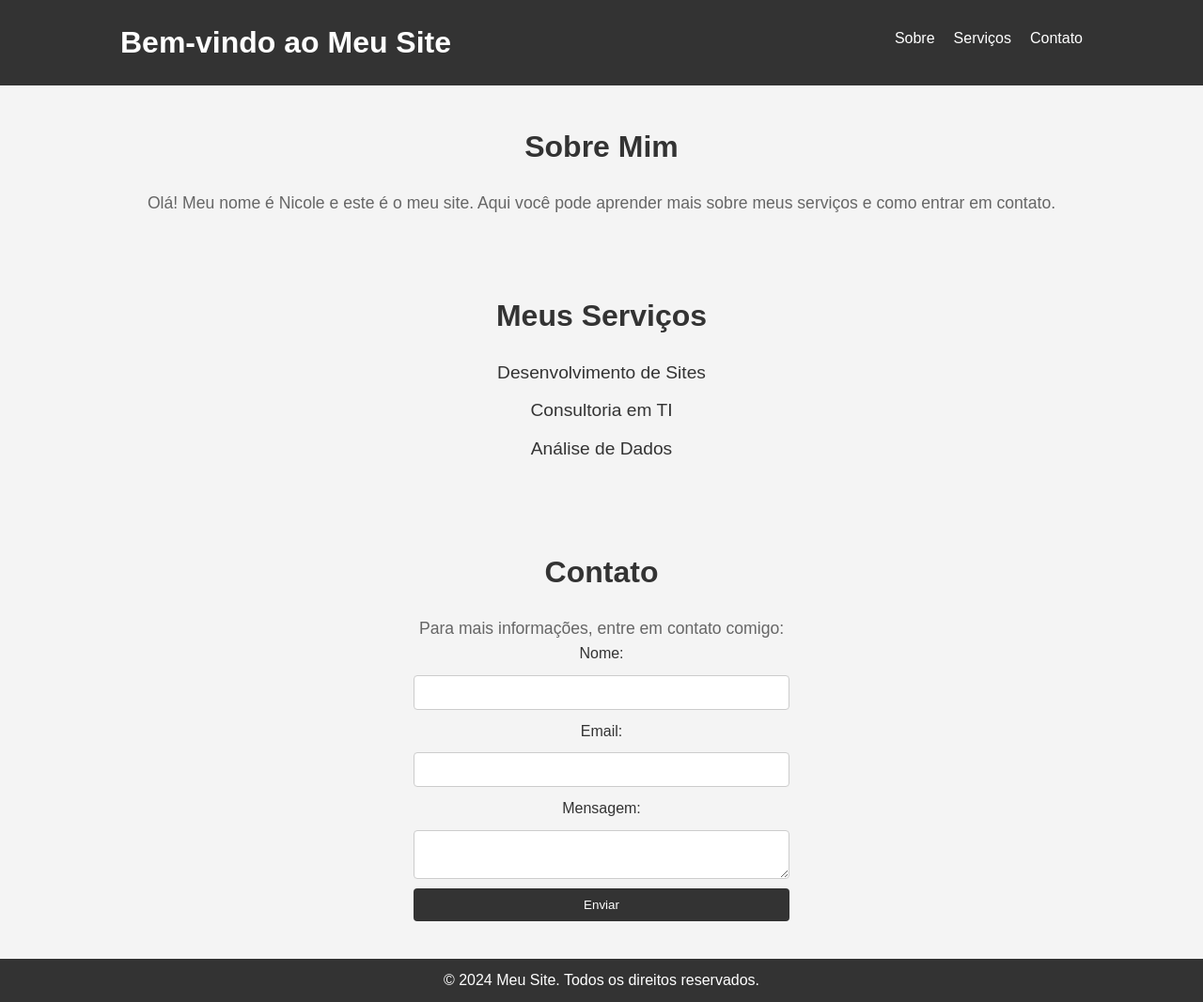
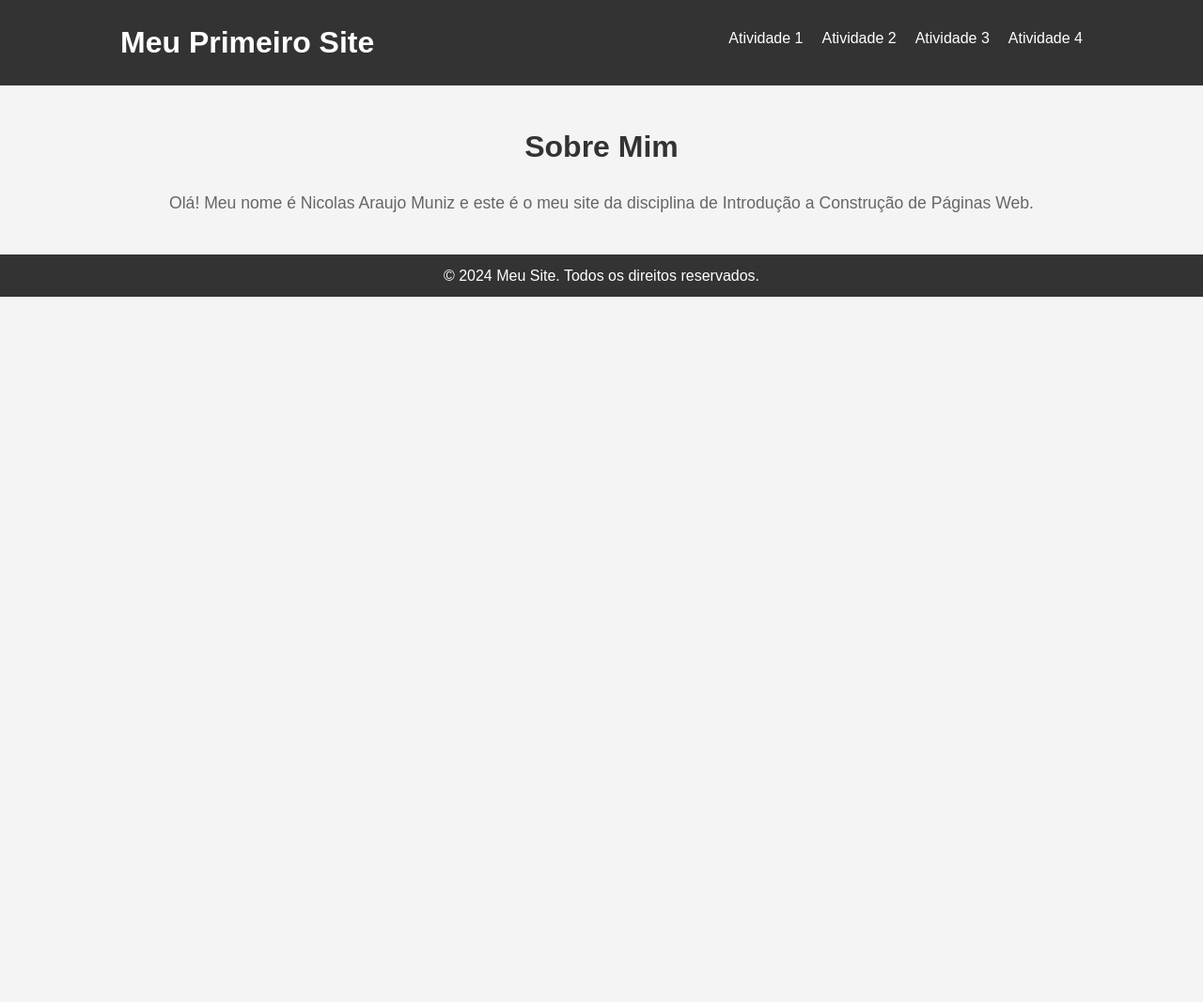
Before and after one commit to muniznicolas/muniznicolas.github.io, a plain HTML site: page index.html in a window 1280 px wide. Shown: the whole page at 94% size. After the commit the page ends 800 px from the top, so only its background shows below. Drawn offline with Linux system fonts and the light colour scheme.

Commit message:
Update Index

```diff
--- a/index.html
+++ b/index.html
@@ -12,12 +12,13 @@
     <!-- Cabeçalho -->
     <header>
         <div class="container">
-            <h1>Bem-vindo ao Meu Site</h1>
+            <h1>Meu Primeiro Site</h1>
             <nav>
                 <ul>
-                    <li><a href="#sobre">Sobre</a></li>
-                    <li><a href="#servicos">Serviços</a></li>
-                    <li><a href="#contato">Contato</a></li>
+                    <li><a href="revolucao_industrial.html">Atividade 1</a></li>
+                    <li><a href="jice.html">Atividade 2</a></li>
+                    <li><a href="bebidas.html">Atividade 3</a></li>
+                    <li><a href="jiujitsu.html">Atividade 4</a></li>
                 </ul>
             </nav>
         </div>
@@ -27,39 +28,10 @@
     <section id="sobre">
         <div class="container">
             <h2>Sobre Mim</h2>
-            <p>Olá! Meu nome é Nicole e este é o meu site. Aqui você pode aprender mais sobre meus serviços e como entrar em contato.</p>
-        </div>
-    </section>
-
-    <!-- Seção Serviços -->
-    <section id="servicos">
-        <div class="container">
-            <h2>Meus Serviços</h2>
-            <ul>
-                <li>Desenvolvimento de Sites</li>
-                <li>Consultoria em TI</li>
-                <li>Análise de Dados</li>
-            </ul>
-        </div>
-    </section>
-
-    <!-- Seção Contato -->
-    <section id="contato">
-        <div class="container">
-            <h2>Contato</h2>
-            <p>Para mais informações, entre em contato comigo:</p>
-            <form action="#">
-                <label for="nome">Nome:</label>
-                <input type="text" id="nome" name="nome" required>
-
-                <label for="email">Email:</label>
-                <input type="email" id="email" name="email" required>
-
-                <label for="mensagem">Mensagem:</label>
-                <textarea id="mensagem" name="mensagem" required></textarea>
-
-                <button type="submit">Enviar</button>
-            </form>
+            <p>
+                Olá! Meu nome é Nicolas Araujo Muniz e este é o meu site da disciplina de Introdução
+                a Construção de Páginas Web.
+            </p>
         </div>
     </section>
 
```
